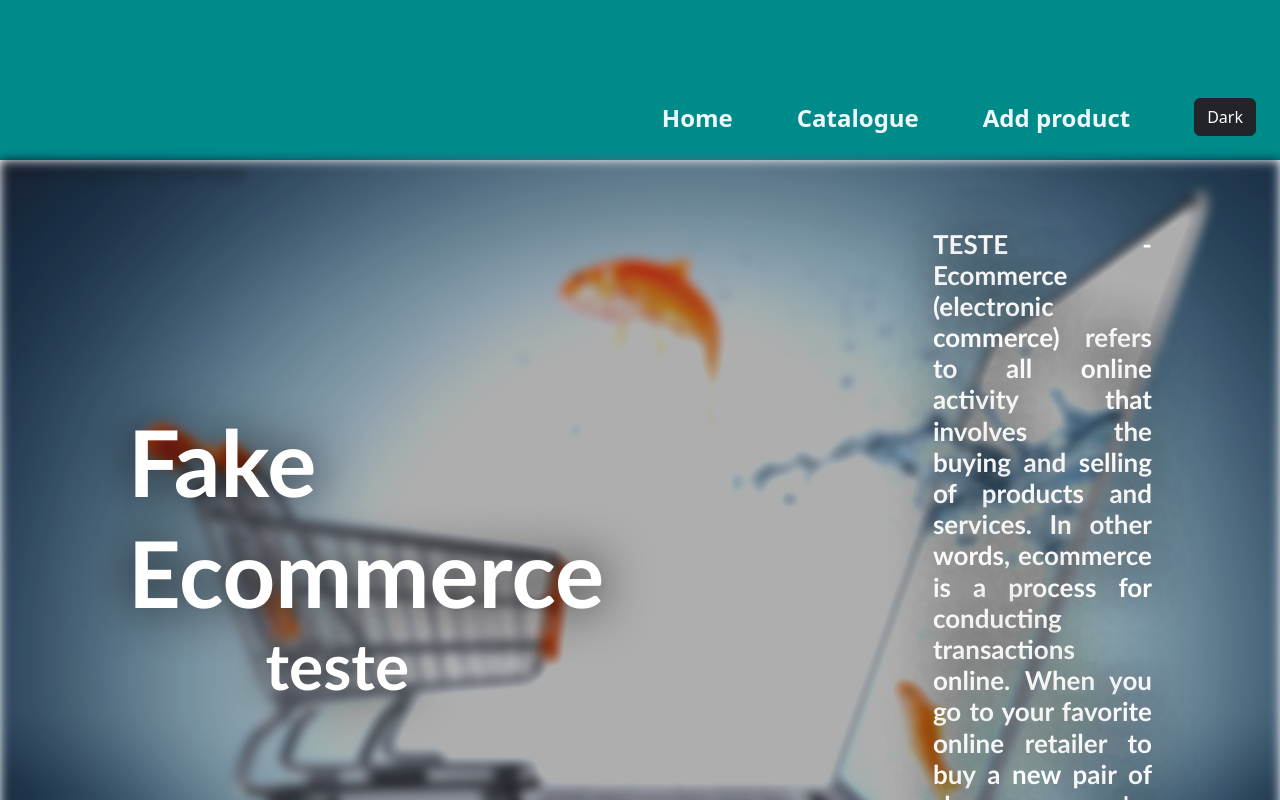
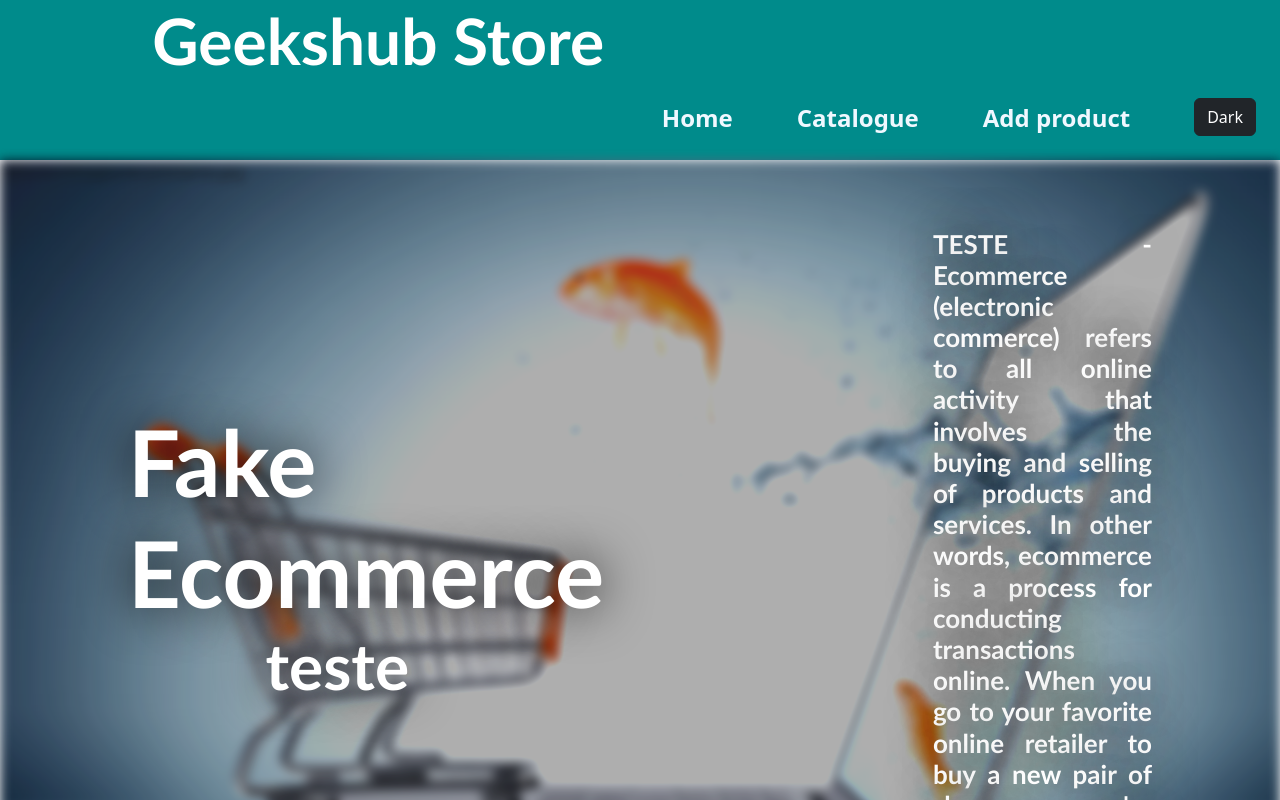
Before and after one commit to epicnessinha/Geekshub-Store, a React (Create React App) app: page / in a window 1280 px wide. Shown: the top 800 px of the page. Built offline with nearby package versions, Linux system fonts and the light colour scheme.

Commit message:
just added a title

```diff
--- a/src/components/Header/Header.css
+++ b/src/components/Header/Header.css
@@ -11,6 +11,10 @@
 .linkDesign:hover{
     transition:0.5s;
     color:grey;
+}
+
+.titleDesign{
+    margin-bottom: 5rem;
 }
 
 .headerDesign {
--- a/src/components/Header/Header.jsx
+++ b/src/components/Header/Header.jsx
@@ -14,6 +14,7 @@ const Header = () => {
 
     return (
         <div className={!darkMode ? "headerDesign" : "headerDesignDark"}>
+            <h2 className="titleDesign">Geekshub Store</h2>
             <div className="linkDesign" onClick={()=>setTimeout(()=>{navigate("/")},250)}>Home</div>
             <div className="linkDesign" onClick={()=>setTimeout(()=>{navigate("/catalogue")},250)}>Catalogue</div>
             <div className="linkDesign" onClick={()=>setTimeout(()=>{navigate("/add")},250)}>Add product</div>
```
